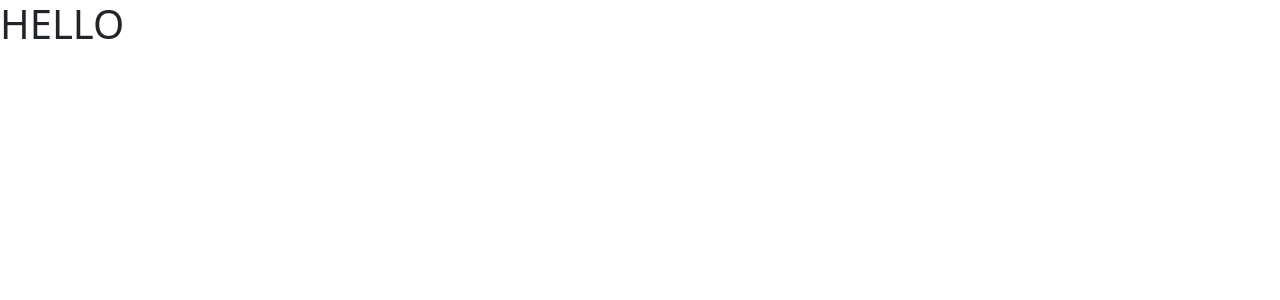
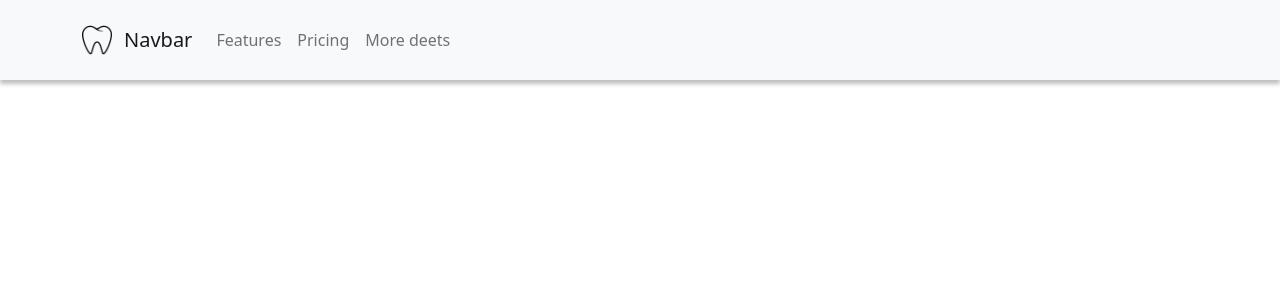
Before and after one commit to Yugabdh/book-clinic-appointment, a React (Create React App) app: page / in a window 1280 px wide. Shown: the top 300 px of the page. Built offline with nearby package versions, Linux system fonts and the light colour scheme.

Commit message:
Added code for navbar

```diff
--- a/src/App.js
+++ b/src/App.js
@@ -1,10 +1,11 @@
 import './assets/style/style.scss';
+import NavbarComponent from './components/NavbarComponent';
 
 function App() {
   return (
-    <div className="App">
-      <h1>HELLO</h1>
-    </div>
+    <>
+      <NavbarComponent />
+    </>
   );
 }
 
--- /dev/null
+++ b/src/assets/style/_navbar.scss
@@ -0,0 +1,25 @@
+.navbar {
+    padding-top: 20px;
+    padding-bottom: 20px;
+    box-shadow: 0px 4px 4px rgba(0, 0, 0, 0.25);
+
+    .navbar-brand {
+        .brand-name {
+            padding-left: 12px;
+        }
+    }
+
+    .navbar-toggler {
+        border: 0;
+
+        &:focus {
+            box-shadow: none;
+        }
+    }
+}
+
+@media (max-width: 992px) {
+    .navbar-nav {
+        padding-top: 24px;
+    }
+}
--- a/src/assets/style/style.scss
+++ b/src/assets/style/style.scss
@@ -0,0 +1 @@
+@use './navbar';
--- /dev/null
+++ b/src/components/NavbarComponent/index.js
@@ -0,0 +1,42 @@
+import React from 'react';
+import Container from 'react-bootstrap/Container';
+import Navbar from 'react-bootstrap/Navbar';
+import Nav from 'react-bootstrap/Nav';
+
+import logo from '../../assets/img/png/tooth.png';
+
+const NavbarComponent = () => {
+    return (
+        <Navbar bg="light" variant="light" expand="lg" fixed="top">
+            <Container>
+                <Navbar.Brand href="#home">
+                    <img
+                        src={ logo }
+                        width="30"
+                        height="30"
+                        className="d-inline-block align-top"
+                        alt="React Bootstrap logo"
+                    />
+                    <span className="brand-name">Navbar</span>
+                </Navbar.Brand>
+                <Navbar.Toggle aria-controls="responsive-navbar-nav" />
+                <Navbar.Collapse id="responsive-navbar-nav">
+                    <Nav className="me-auto">
+                        <Nav.Link href="#features">Features</Nav.Link>
+                        <Nav.Link href="#pricing">Pricing</Nav.Link>
+                        <Nav.Link href="#deets">More deets</Nav.Link>
+
+                    </Nav>
+                    {/* <Nav>
+                    <Nav.Link href="#deets">More deets</Nav.Link>
+                    <Nav.Link eventKey={2} href="#memes">
+                        Dank memes
+                    </Nav.Link>
+                    </Nav> */}
+                </Navbar.Collapse>
+            </Container>
+        </Navbar>
+    )
+}
+
+export default NavbarComponent;
```
Also changed, not shown: 1 other file (tests, documents, lock files or other folders).
